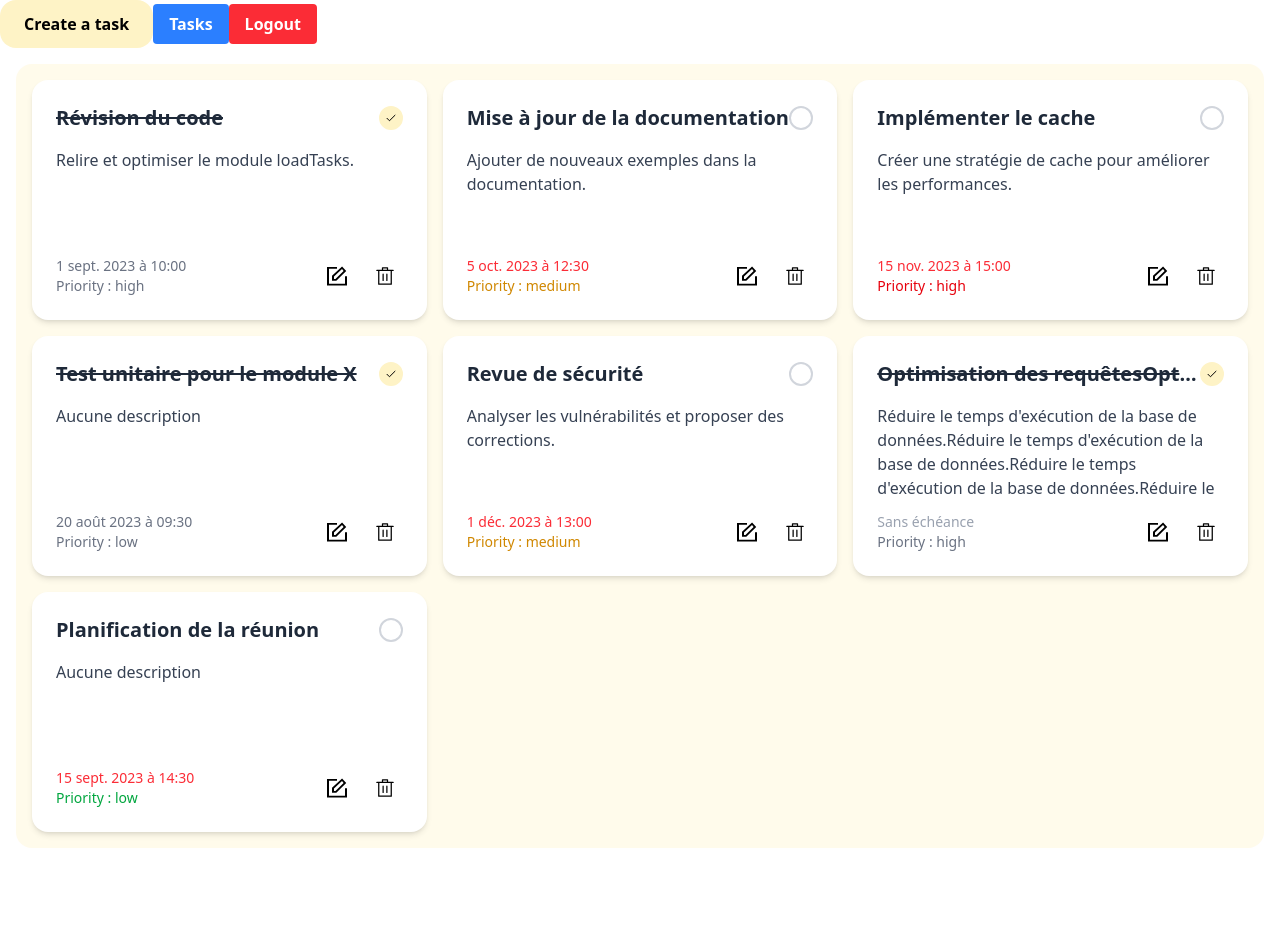
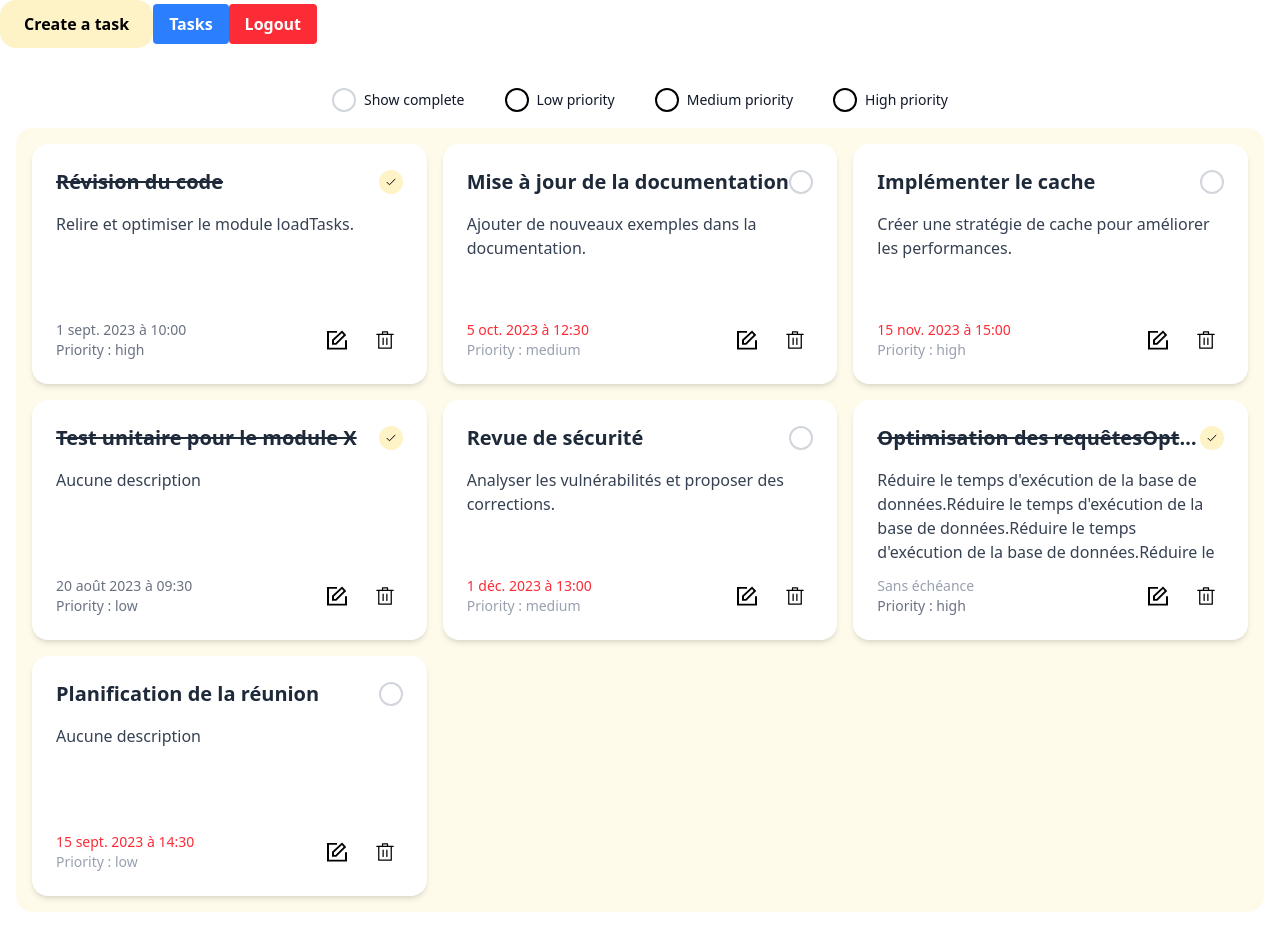
Before and after one commit to Valentinnnnnnnnnn/react, a React (Vite) app in the folder vite-project/: page /tasks in a window 1280 px wide. Before the commit the page ends 864 px from the top, so only its background shows below. Built offline with nearby package versions, Linux system fonts and the light colour scheme; sample sign-in values are in the browser's storage.

Commit message:
Ajout du bandeau de filtres

```diff
--- a/vite-project/src/components/loadTasks.ts
+++ b/vite-project/src/components/loadTasks.ts
@@ -1,4 +1,5 @@
-import { Priority, TaskProps } from "../types/TaskType";
+import { TaskProps } from "../types/TaskType";
+import { Priority } from "../types/priorityType";
 
 const taskExemple1: TaskProps = {
   dbId: '1',
--- a/vite-project/src/components/ui/Buttons/ShowCompleteButton.tsx
+++ b/vite-project/src/components/ui/Buttons/ShowCompleteButton.tsx
@@ -0,0 +1,40 @@
+import React, { useState } from "react"
+import checkIcon from "../../../assets/icons/checkIcon.svg"
+
+export interface FilterButtonProps {
+    id: string
+    text: string
+    checkedClasses?: string
+    uncheckedClasses?: string
+    iconWidth?: number
+}
+
+const FilterButton: React.FC<FilterButtonProps> = ({
+    id,
+    text,
+    checkedClasses = "bg-amber-100 border-amber-100 text-white",
+    uncheckedClasses = "border-gray-300 bg-white hover:bg-gray-100",
+    iconWidth = 12,
+}) => {
+    const [checked, setChecked] = useState(false)
+
+    const checkHandler = () => setChecked(prev => !prev)
+
+    return (
+        <div className="flex items-center" id={id}>
+            <button
+                onClick={checkHandler}
+                className={`flex items-center justify-center
+                    w-6 h-6 rounded-full border-2 transition-colors duration-150
+                    ${checked ? checkedClasses : uncheckedClasses}`}
+            >
+                {checked && <img src={checkIcon} alt="check" width={iconWidth} />}
+            </button>
+            <span className="ml-2 text-sm font-medium text-gray-900 dark:text-gray-300">
+                {text}
+            </span>
+        </div>
+    )
+}
+
+export default FilterButton
--- a/vite-project/src/components/ui/Forms/TaskForm.tsx
+++ b/vite-project/src/components/ui/Forms/TaskForm.tsx
@@ -1,5 +1,6 @@
 import { useState } from "react"
-import { Priority, TaskProps } from "../../../types/TaskType"
+import { TaskProps } from "../../../types/TaskType"
+import { Priority } from "../../../types/priorityType"
 import Cancel from "../Buttons/CancelButton"
 import Sumbit from "../Buttons/SubmitButton"
 
--- /dev/null
+++ b/vite-project/src/components/ui/Frames/FiltersFrame.tsx
@@ -0,0 +1,38 @@
+import FilterButton from "../Buttons/ShowCompleteButton"
+import { PriorityColor } from "../../../types/priorityType"
+
+const FiltersFrame = () => {
+  return (
+    <>
+        <div className="justify-center gap:5 pt-10 flex flex-col sm:flex-row sm:flex-wrap sm:gap-10">
+            <FilterButton
+                id="show-complete"
+                text="Show complete"
+            />
+
+            <FilterButton
+                id="show-low-priority"
+                text="Low priority"
+                checkedClasses={`bg-${PriorityColor.Low} border-${PriorityColor.Low} text-white`}
+                uncheckedClasses={`border-${PriorityColor.Low} bg-white hover:bg-gray-100`}
+            />
+
+            <FilterButton
+                id="show-medium-priority"
+                text="Medium priority"
+                checkedClasses={`bg-${PriorityColor.Medium} border-${PriorityColor.Medium} text-white`}
+                uncheckedClasses={`border-${PriorityColor.Medium} bg-white hover:bg-gray-100`}
+            />
+
+            <FilterButton
+                id="show-high-priority"
+                text="High priority"
+                checkedClasses={`bg-${PriorityColor.High} border-${PriorityColor.High} text-white`}
+                uncheckedClasses={`border-${PriorityColor.High} bg-white hover:bg-gray-100`}
+            />
+        </div>
+    </>
+  )
+}
+
+export default FiltersFrame
--- a/vite-project/src/components/ui/Frames/PriorityFrame.tsx
+++ b/vite-project/src/components/ui/Frames/PriorityFrame.tsx
@@ -1,13 +1,11 @@
-import { Priority } from "../../../types/TaskType";
+import { PriorityColor } from "../../../types/priorityType"
 
 function PriorityFrame({priority, isComplete}: {priority: string, isComplete: boolean}) {
     return (
         <>
             <p className={
               isComplete ? "text-gray-500" :
-              priority === Priority.High ? "text-red-600" :
-              priority === Priority.Medium ? "text-yellow-600" :
-              "text-green-600"
+              PriorityColor[priority as keyof typeof PriorityColor]
             }>
               Priority : {priority}
             </p>
--- a/vite-project/src/pages/Tasks.tsx
+++ b/vite-project/src/pages/Tasks.tsx
@@ -1,9 +1,11 @@
 import TaskList from '../components/layout/TaskList'
 import { tasks } from '../components/loadTasks'
+import FiltersFrame from '../components/ui/Frames/FiltersFrame'
 
 function Tasks() {
   return (
     <>
+      <FiltersFrame />
       <TaskList
         tasks={tasks}
       />
--- a/vite-project/src/types/AuthContextType.ts
+++ b/vite-project/src/types/AuthContextType.ts
@@ -1,4 +1,4 @@
-import { User } from './UserType';
+import { User } from './userType';
 
 export interface AuthContextType {
   user: User | null;
--- a/vite-project/src/types/TaskType.ts
+++ b/vite-project/src/types/TaskType.ts
@@ -1,8 +1,4 @@
-export enum Priority {
-    Low = 'low',
-    Medium = 'medium',
-    High = 'high'
-}
+import { Priority } from './priorityType'
 
 export interface TaskProps {
     dbId: string
--- /dev/null
+++ b/vite-project/src/types/priorityType.ts
@@ -0,0 +1,11 @@
+export enum Priority {
+    Low = 'low',
+    Medium = 'medium',
+    High = 'high'
+}
+
+export enum PriorityColor {
+    Low = 'green-600',
+    Medium = 'yellow-600',
+    High = 'red-600'
+}
--- a/vite-project/src/utils/AuthContext.tsx
+++ b/vite-project/src/utils/AuthContext.tsx
@@ -1,6 +1,6 @@
 import React, { createContext, useState, useEffect, ReactNode } from 'react';
-import { AuthContextType } from '../types/AuthContextType';
-import { User } from '../types/UserType';
+import { AuthContextType } from '../types/authContextType';
+import { User } from '../types/userType';
 import { fakeAuth } from './fakeAuth';
 
 export const AuthContext = createContext<AuthContextType>({
```
Also changed, not shown: 1 other file (tests, documents, lock files or other folders).
